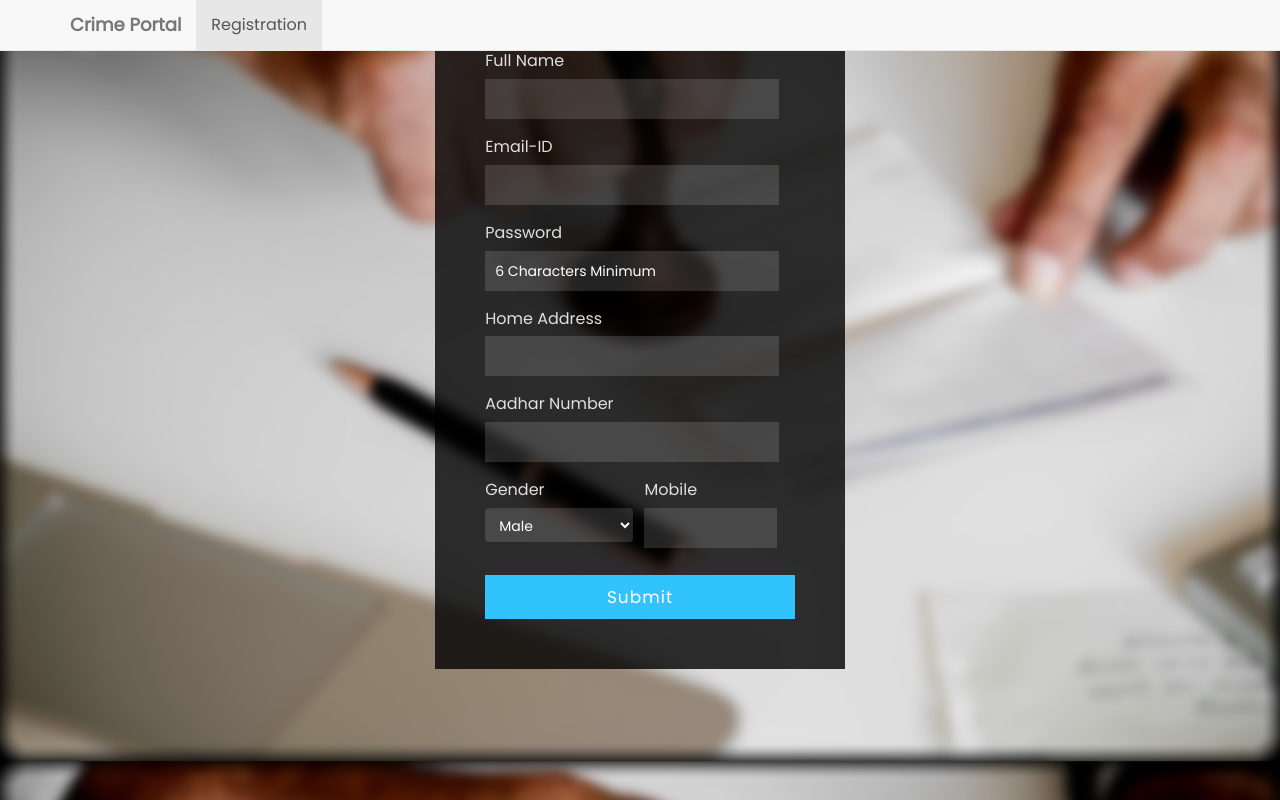
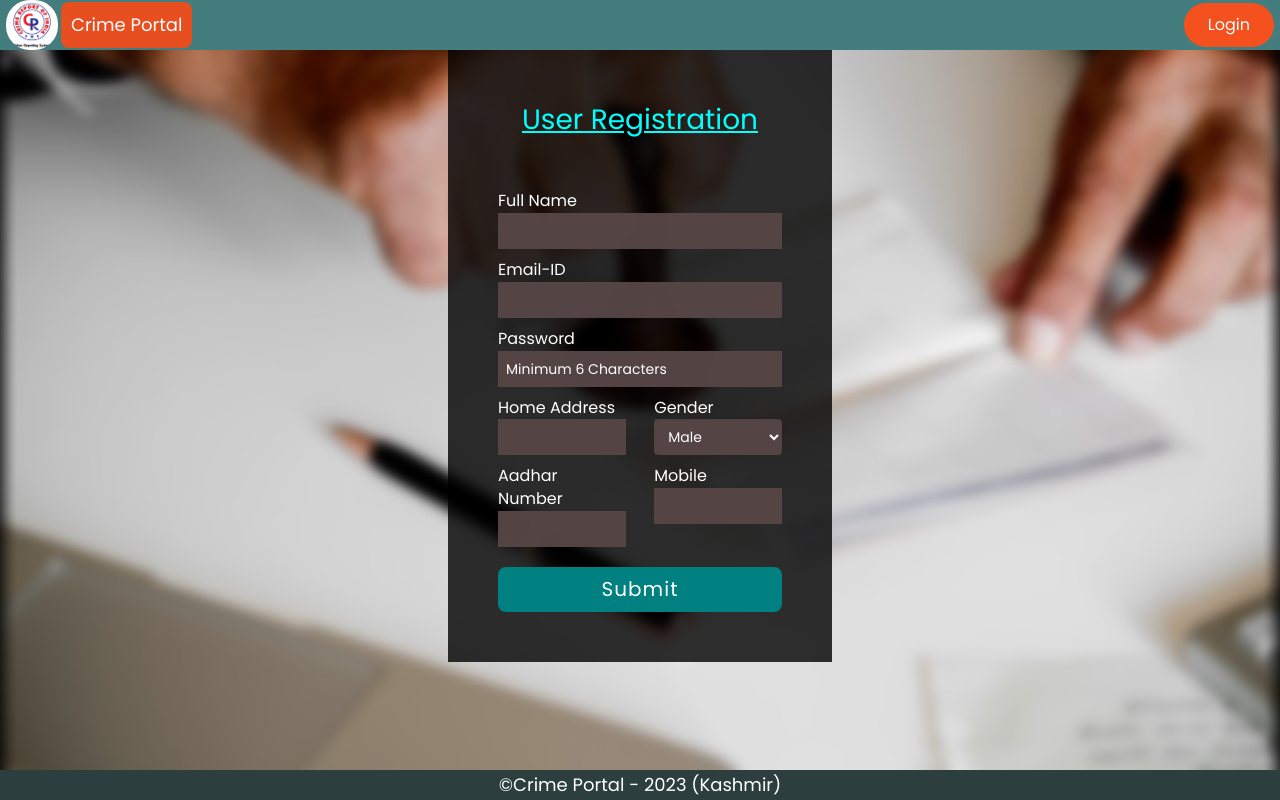
Before and after one commit to Dev-SheikhSuhail/CrimeReportingSystem, a PHP site: page /registration.php in a window 1280 px wide. Run offline with PHP 8.4, Linux system fonts and the light colour scheme; some libraries are stand-ins or nearby versions.

Commit message:
Update User Registration

```diff
--- a/complainer_page.css
+++ b/complainer_page.css
@@ -5,7 +5,6 @@
 }
 html,
 body,
-div,
 span,
 applet,
 object,
@@ -29,7 +28,6 @@ code,
 del,
 dfn,
 em,
-img,
 ins,
 kbd,
 q,
@@ -261,46 +259,47 @@ ul.icons-text li:nth-child(2) {
 }
 .login-form input[type="text"],
 .login-form input[type="email"],
+.login-form input[type="password"],
 .form-control,
 textarea {
   width: 95.4%;
-  padding: 10px 10px 10px 10px;
+  padding: 8px;
   font-weight: normal;
   background: none;
   border: none;
-  background: rgba(235, 235, 235, 0.15);
+  background: rgb(86 70 70 / 97%);
   color: #ffffff !important;
   outline: none;
   font-size: 14px;
-  margin: 6px 0 17px 0px;
-  transition: 0.5s all;
+  margin-bottom: 10px;
+  /* transition: 0.5s all;
   -webkit-transition: 0.5s all;
   -o-transition: 0.5s all;
   -ms-transition: 0.5s all;
-  -moz-transition: 0.5s all;
+  -moz-transition: 0.5s all; */
 }
 textarea {
   resize: none;
   height: 88px;
 }
 select.form-control {
-  width: 106%;
-  padding: 9px 10px;
+  width: auto;
+  height: 36px;
+  padding: 0 10px;
 }
-/*.login-form input[type="text"]:hover,.login-form input[type="email"]:hover,textarea:hover {
-    border: 1px solid #5b2f3f;
-	transition:0.5s all;
-	-webkit-transition:0.5s all;
-	-o-transition:0.5s all;
-	-ms-transition:0.5s all;
-	-moz-transition:0.5s all;
-}*/
+.login-form input[type="text"]:hover,
+.login-form input[type="email"]:hover,
+.login-form input[type="password"]:hover,
+textarea:hover,
+select:hover {
+  border: 1px solid #f5f5f5;
+}
 
 .login-form input[type="submit"],
 .agile_main_grid_left2_grid_bottom a {
-  background: #31c4fc;
+  background: teal;
   color: #fff;
-  font-size: 17px;
+  font-size: 20px;
   margin-top: 10px;
   border: none;
   width: 100%;
@@ -308,17 +307,19 @@ select.form-control {
   letter-spacing: 1px;
   cursor: pointer;
   appearance: none;
-  padding: 10px 15px;
+  padding: 8px 15px;
   transition: 0.5s ease-in;
   -webkit-transition: 0.5s ease-in;
   -moz-transition: 0.5s ease-in;
   -o-transition: 0.5s ease-in;
   -ms-transition: 0.5s ease-in;
+  border-radius: 8px;
 }
 .login-form input[type="submit"]:hover,
 .agile_main_grid_left2_grid_bottom a:hover {
-  background: #5fe3f8;
+  background: #29518d;
   color: #fff;
+  font-size: 22px;
   transition: 0.5s ease-in;
   -webkit-transition: 0.5s ease-in;
   -moz-transition: 0.5s ease-in;
@@ -376,25 +377,26 @@ option {
 /*--//copyright--*/
 
 /*--responsive--*/
-@media (max-width: 1600px) {
-}
 @media (max-width: 1440px) {
   .top-icons-agileits-w3layouts {
     width: 78%;
   }
   .login-form input[type="text"],
   .login-form input[type="email"],
+  .login-form input[type="password"],
   .form-control,
   textarea {
-    width: 94.8%;
+    width: 100%;
   }
 }
-@media (max-width: 1366px) {
+@media (min-width: 1300px) {
   .top-icons-agileits-w3layouts {
     width: 82%;
   }
   .bg-agile {
-    width: 32%;
+    width: 40%;
+    margin: 1px auto;
+    padding: 12px 28px;
   }
 }
 @media (max-width: 1280px) {
@@ -810,4 +812,37 @@ option {
     width: 92%;
   }
 }
-/*--responsive--*/
+
+#ftr-txt {
+  display: flex;
+  background: #2c3e3e;
+  height: 30px;
+  font-size: 18px;
+  align-items: center;
+  justify-content: center;
+  position: fixed;
+  bottom: 0;
+  width: 100%;
+}
+header {
+  background-color: #447d7d;
+  height: 50px;
+  display: flex;
+  align-items: center;
+  font-size: 20px;
+  justify-content: space-between;
+  padding: 0 6px;
+}
+.left-w3-agile {
+  display: flex;
+  width: 100%;
+  justify-content: space-between;
+}
+#h-addr,
+#u-gen,
+#mobl,
+#aadhr {
+  display: flex;
+  flex-direction: column;
+  width: 45%;
+}
--- /dev/null
+++ b/reg-styles.css
@@ -0,0 +1,65 @@
+* {
+  margin: 0;
+  padding: 0;
+  font-family: "Poppins", sans-serif;
+  color: white;
+}
+header {
+  background-color: #447d7d;
+  height: 50px;
+  display: flex;
+  align-items: center;
+  font-size: 20px;
+  justify-content: space-between;
+  padding: 0 6px;
+}
+
+.logo-section {
+  display: flex;
+  align-items: center;
+  gap: 3px;
+}
+.logo-section img {
+  width: 52px;
+  border-radius: 24px;
+}
+body {
+  display: flex;
+  flex-direction: column;
+  min-height: 100vh;
+  background-size: cover;
+  background-image: url(images/regi_bg.jpeg);
+  background-position: center;
+}
+#btn {
+  font-size: 16px;
+  background: #f4511f;
+  border: 0;
+  color: white;
+  border-radius: 24px;
+  padding: 11px 24px;
+}
+#btn-home {
+  font-size: 18px;
+  background: #e74e20;
+  border: 0;
+  color: white;
+  border-radius: 8px;
+  padding: 10px 10px;
+}
+a {
+  color: white;
+  margin: 5px 0px;
+}
+
+a:hover {
+  text-decoration: none;
+  color: white;
+}
+#para {
+  text-align: center;
+  text-decoration: underline;
+  font-size: 28px;
+  color: aqua;
+  padding-bottom: 50px;
+}
--- a/registration.php
+++ b/registration.php
@@ -79,9 +79,20 @@ function f1() {
     <link rel="stylesheet" type="text/css" href="https://maxcdn.bootstrapcdn.com/bootstrap/3.3.5/css/bootstrap.min.css">
     <link href="https://fonts.googleapis.com/css2?family=Poppins&display=swap" rel="stylesheet" />
     <link rel="stylesheet" href="complainer_page.css">
+    <link rel="stylesheet" href="reg-styles.css">
 </head>
 
 <body>
+    <header>
+        <div class="logo-section">
+            <a href="home.php"><img src="images/crs.png" /></a>
+            <button id="btn-home"><a href="home.php">Crime Portal</a></button>
+        </div>
+        <nav id="nbr">
+            <button id="btn"><a href="userlogin.php">Login</a></button>
+        </nav>
+    </header>
+    <!-- <header>
         <nav class="navbar navbar-default navbar-fixed-top">
             <div class="container">
                 <div class="navbar-header">
@@ -101,39 +112,52 @@ function f1() {
                 </div>
             </div>
         </nav>
-
+    </header> -->
     <div class="video">
         <div class="center-container">
             <div class="bg-agile">
                 <div class="login-form">
+                    <p id="para">User Registration</p>
                     <form action="#" method="post">
-                        <p style="color:#dfdfdf">Full Name</p><input type="text" name="name" required="" id="name1"
+                        <p>Full Name</p><input type="text" name="name" required="" id="name1" onfocusout="f1()" />
+                        <p>Email-ID</p><input type="email" name="email" required="" id="email1" onfocusout="f1()" />
+                        <p>Password</p><input type="password" name="password" placeholder="Minimum 6 Characters"
+                            pattern=".{6,}" id="pass" onfocusout="f1()" />
+                        <div class="left-w3-agile">
+                            <div id="h-addr">
+                                <p>Home Address</p><input type="text" name="adress" required="" id="addr"
                                     onfocusout="f1()" />
-                        <p style="color:#dfdfdf">Email-ID</p><input type="email" name="email" required="" id="email1"
-                            onfocusout="f1()" />
-                        <p style="color:#dfdfdf">Password</p><input type="text" name="password"
-                            placeholder="6 Characters Minimum" pattern=".{6,}" id="pass" onfocusout="f1()" />
-                        <p style="color:#dfdfdf">Home Address</p><input type="text" name="adress" required="" id="addr"
-                            onfocusout="f1()" />
-                        <p style="color:#dfdfdf">Aadhar Number</p><input type="text" name="aadhar_number" minlength="12"
-                            maxlength="12" required pattern="[123456789][0-9]{11}" id="aadh" onfocusout="f1()" />
-                        <div class="left-w3-agile">
-                            <p style="color:#dfdfdf">Gender</p><select class="form-control" name="gender">
+                            </div>
+                            <div id="u-gen">
+                                <p>Gender</p><select class="form-control" name="gender">
                                     <option>Male</option>
                                     <option>Female</option>
                                     <option>Other</option>
                                 </select>
                             </div>
-                        <div class="right-agileits">
-                            <p style="color:#dfdfdf">Mobile</p><input type="text" name="mobile_number" required
-                                pattern="[6789][0-9]{9}" minlength="10" maxlength="10" id="mobno" onfocusout="f1()" />
                         </div>
+                        <div class="left-w3-agile">
+                            <div id="aadhr">
+                                <p>Aadhar Number</p><input type="text" name="aadhar_number" minlength="12"
+                                    maxlength="12" required pattern="[123456789][0-9]{11}" id="aadh"
+                                    onfocusout="f1()" />
+                            </div>
+                            <div id="mobl">
+                                <p>Mobile</p><input type="text" name="mobile_number" required pattern="[6789][0-9]{9}"
+                                    minlength="10" maxlength="10" id="mobno" onfocusout="f1()" />
+                            </div>
+                        </div>
+
+
                         <input type="submit" value="Submit" name="s">
                     </form>
                 </div>
             </div>
         </div>
     </div>
+    <div id="footer">
+        <div id="ftr-txt">&copy;Crime Portal - 2023 (Kashmir)</div>
+    </div>
     <script type="text/javascript" src="https://code.jquery.com/jquery-2.1.4.js"></script>
     <script type="text/javascript" src="https://maxcdn.bootstrapcdn.com/bootstrap/3.3.5/js/bootstrap.min.js"></script>
 </body>
--- a/styles.css
+++ b/styles.css
@@ -49,7 +49,7 @@ hr {
 }
 
 header {
-  background-color: #2c3e3e;
+  background-color: #447d7d;
   height: 50px;
   display: flex;
   align-items: center;
```
Lines whose indentation alone changed are shown as unchanged.
